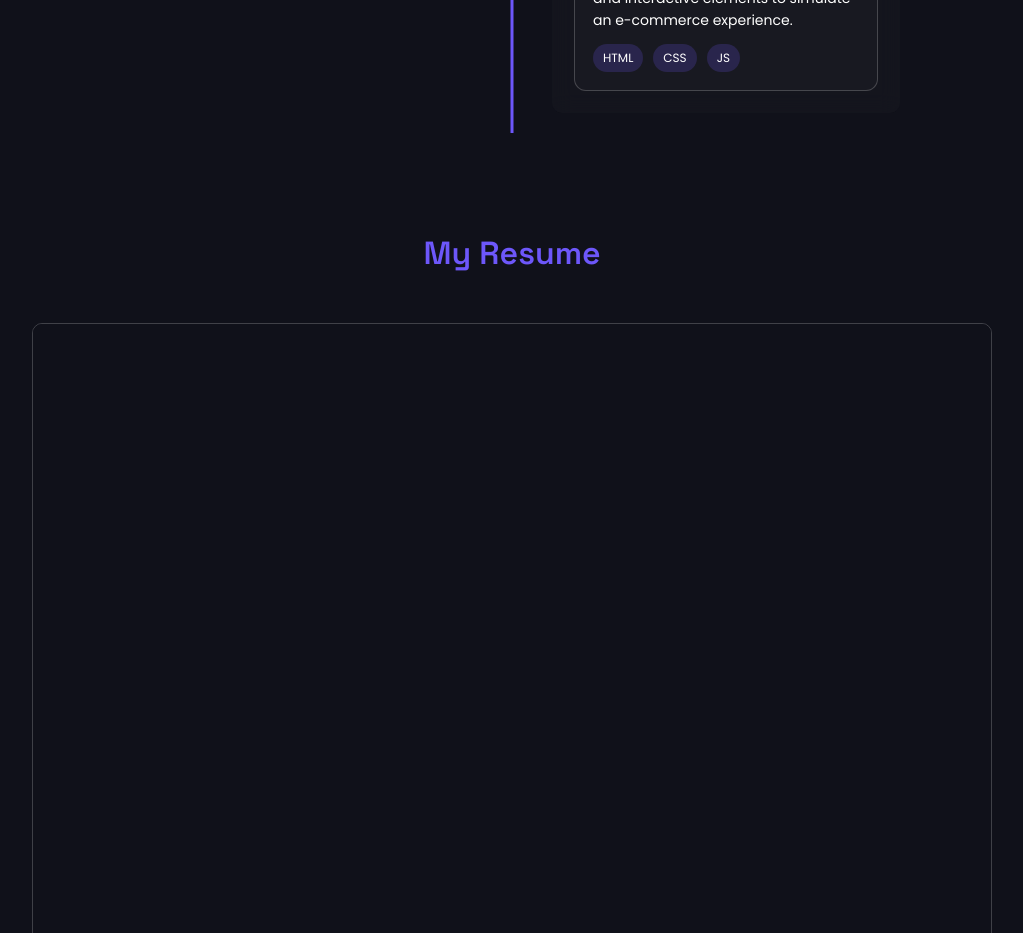
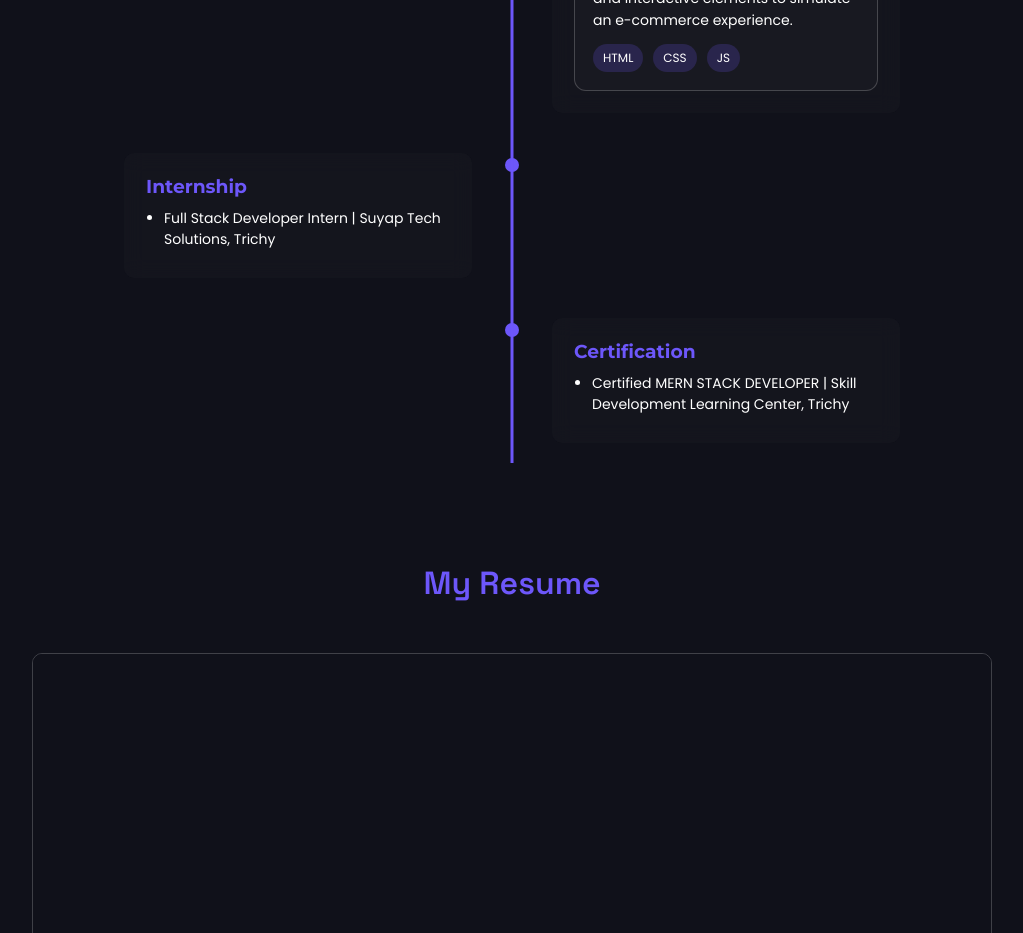
Before and after one commit to Subaranjani-03/subaranjani-s-portfolio, a React (Vite) app: page /Resume in a window 1280 px wide. Shown: the part 1760-2693 px from the top of the page, without its empty margins (128-1151 px from the left). Built offline with nearby package versions, Linux system fonts and the light colour scheme; a web font is replaced by a local one.

Commit message:
project completed

```diff
--- a/src/pages/Resume.jsx
+++ b/src/pages/Resume.jsx
@@ -82,9 +82,36 @@ const Resume = () => {
               />
             </div>
           </div>
+
+          {/* intership */}
+
+          <div className="timeline-item left">
+            <div className="content">
+              <h3>Internship</h3>
+
+              <ul className="about-list">
+                <li>
+                  Full Stack Developer Intern | Suyap Tech Solutions, Trichy
+                </li>
+              </ul>
+            </div>
+          </div>
+
+          {/* certificate */}
+          <div className="timeline-item right">
+            <div className="content">
+              <h3>Certification</h3>
+
+              <ul className="about-list">
+                <li>
+                  Certified MERN STACK DEVELOPER | Skill Development Learning
+                  Center, Trichy
+                </li>
+              </ul>
+            </div>
+          </div>
         </div>
       </section>
-
 
       <div className="resume-preview">
         <h2 className="resume-title">My Resume</h2>
```
